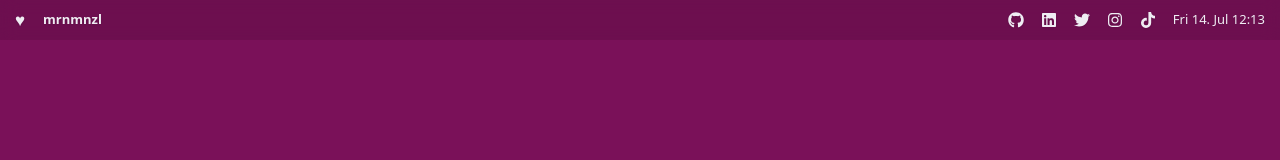
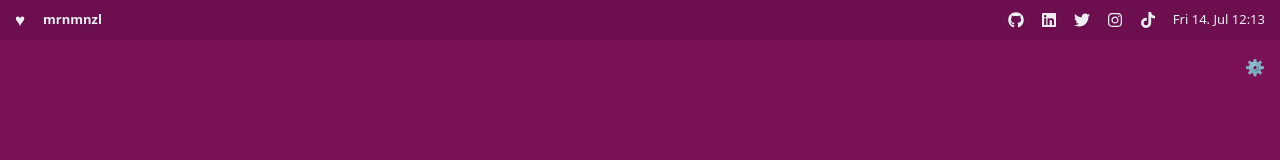
Before and after one commit to mrnmnzl/mrnmnzl.com, a Next.js app: page / in a window 1280 px wide. Shown: the top 160 px of the page. Built offline with nearby package versions, Linux system fonts and the light colour scheme.

Commit message:
Make desktop clickable even with window open

```diff
--- a/components/desktop/index.js
+++ b/components/desktop/index.js
@@ -1,18 +1,13 @@
-"use client";
 import React from "react";
-import { usePathname } from "next/navigation";
+import Link from "next/link";
 
 const Desktop = ({ children }) => {
-  const path = usePathname();
-  const isHomepage = path === "/" ? "hidden" : "block";
-  const classes =
-    "w-full absolute top-0 sm:top-[25px] z-50 sm:z-0 h-full sm:h-[calc(100%-100px)] " +
-    isHomepage;
-
   return (
     <div className="flex-1 p-[30px 15px] sm:p-[15px]">
-      <div className="flex content-start sm:justify-start flex-wrap sm:flex-col sm:flex-wrap-reverse w-full h-full"></div>
-      <div className={classes}>{children}</div>
+      <div className="flex content-start sm:justify-start flex-wrap sm:flex-col sm:flex-wrap-reverse w-full h-full">
+        <Link href="/settings">⚙️</Link>
+        {children}
+      </div>
     </div>
   );
 };
```
